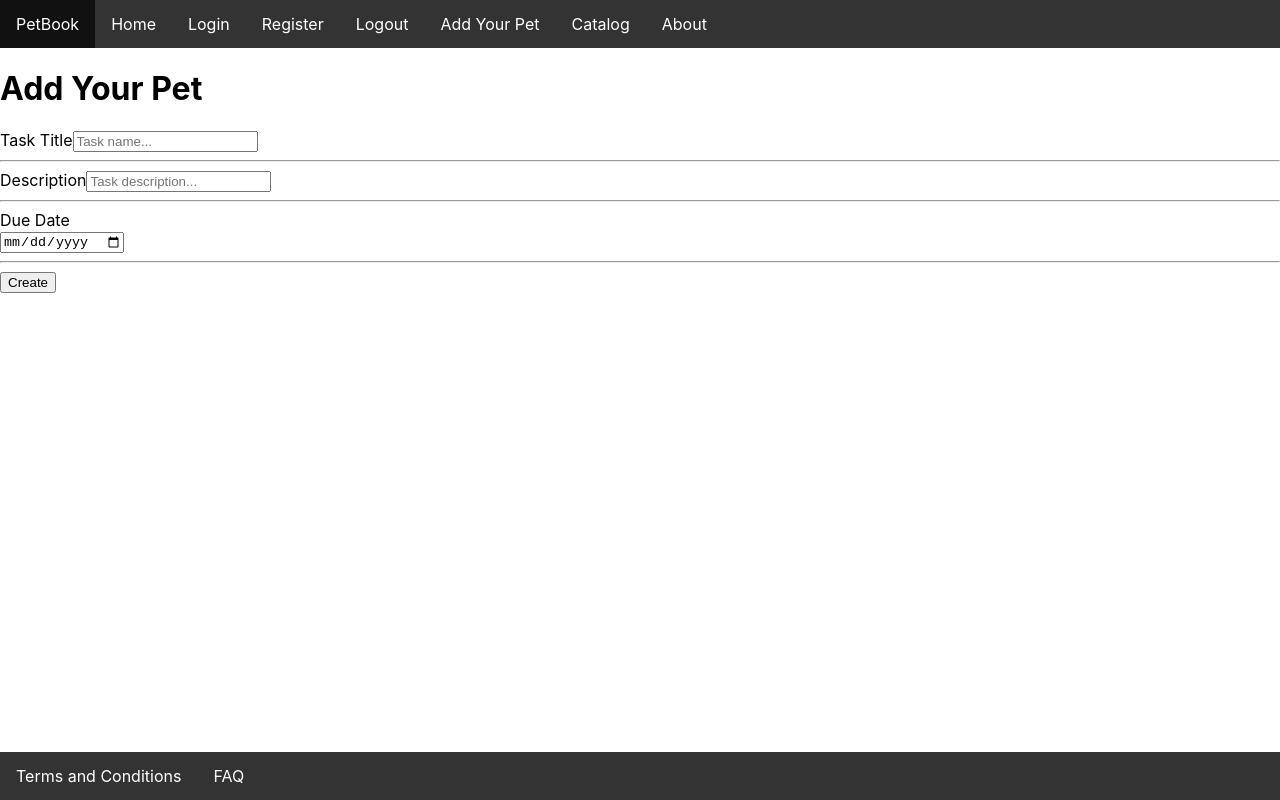
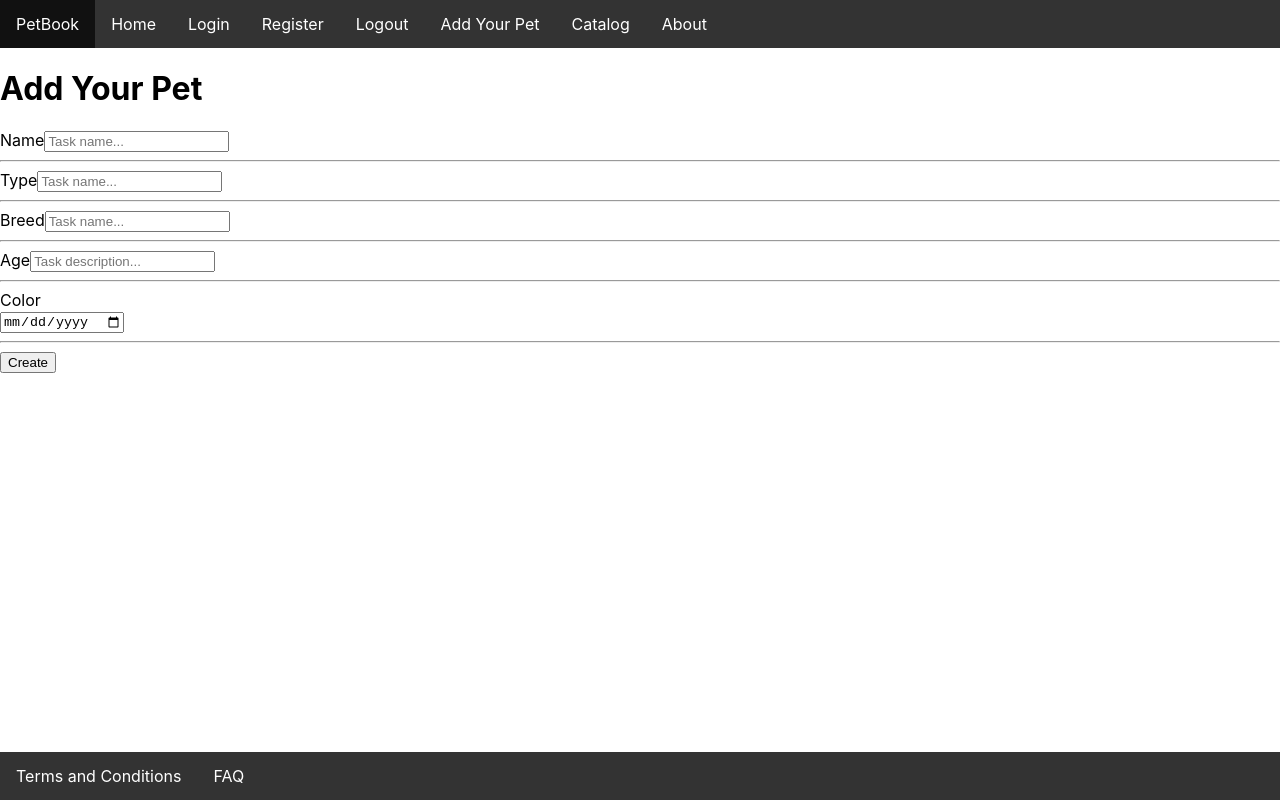
Before and after one commit to EmilPopovski24/PetBook, a React (Create React App) app in the folder petbookclient/: page /addpet in a window 1280 px wide. Built offline with nearby package versions, Linux system fonts and the light colour scheme; no server answers.

Commit message:
Update AddPet.js

```diff
--- a/petbookclient/src/components/AddPet/AddPet.js
+++ b/petbookclient/src/components/AddPet/AddPet.js
@@ -6,13 +6,19 @@ export const AddPet = () => {
         <h1>Add Your Pet</h1>
             <section id ="create-page">
                 <form id="create"  method="POST">
-                    <label htmlFor="task-title">Task Title</label>
+                    <label htmlFor="task-title">Name</label>
                     <input type="text" id="title" name="title" placeholder="Task name..." />
                     <hr />
-                    <label htmlFor="task-descrition">Description</label>
+                    <label htmlFor="task-title">Type</label>
+                    <input type="text" id="title" name="title" placeholder="Task name..." />
+                    <hr />
+                    <label htmlFor="task-title">Breed</label>
+                    <input type="text" id="title" name="title" placeholder="Task name..." />
+                    <hr />
+                    <label htmlFor="task-descrition">Age</label>
                     <input type="text" id="description" name="description" placeholder="Task description..." />
                     <hr />
-                    <label htmlFor="task-date">Due Date </label>
+                    <label htmlFor="task-date">Color</label>
                     <br />
                     <input type="date" id="date" name="date" placeholder="Task name..." />
                     <hr />
```
